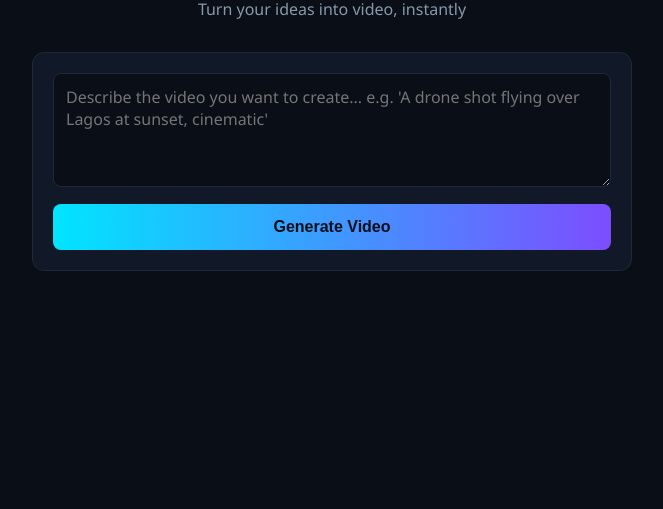
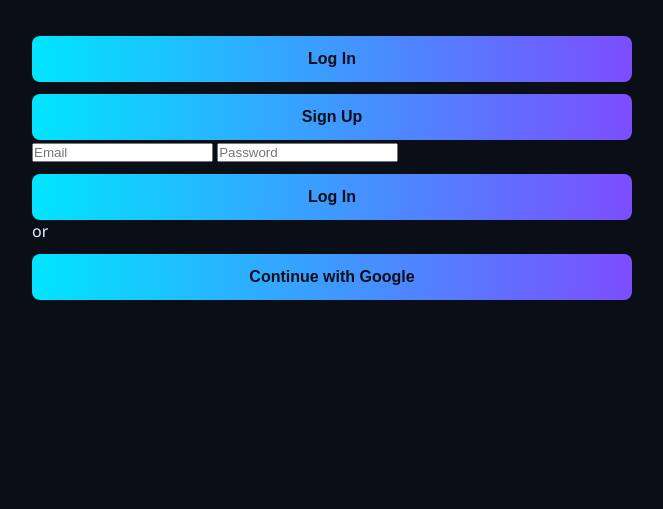
Before and after one commit to solomon9237/Asufilms, a plain HTML site: page docs/index.html in a window 1280 px wide. Shown: the part 291-800 px from the top of the page, without its empty margins (308-971 px from the left). Drawn offline with nearby package versions, Linux system fonts and the light colour scheme.

Commit message:
Add authentication UI to index.html

```diff
--- a/docs/index.html
+++ b/docs/index.html
@@ -4,6 +4,7 @@
   <meta charset="UTF-8" />
   <meta name="viewport" content="width=device-width, initial-scale=1.0" />
   <title>ASUfilms</title>
+  <script src="https://cdn.jsdelivr.net/npm/@supabase/supabase-js@2"></script>
   <link rel="stylesheet" href="style.css" />
 </head>
 <body>
@@ -14,6 +15,30 @@
     </header>
 
         <main>
+      <div id="authBox" class="auth-box">
+        <div class="auth-tabs">
+          <button id="tabLogin" class="auth-tab active">Log In</button>
+          <button id="tabSignup" class="auth-tab">Sign Up</button>
+        </div>
+
+        <input type="email" id="authEmail" placeholder="Email" />
+        <input type="password" id="authPassword" placeholder="Password" />
+
+        <button id="authSubmitBtn">Log In</button>
+
+        <div class="divider">or</div>
+
+        <button id="googleBtn" class="google-btn">Continue with Google</button>
+
+        <p id="authError" class="auth-error hidden"></p>
+      </div>
+
+      <div id="userBar" class="user-bar hidden">
+        <span id="userEmail"></span>
+        <button id="logoutBtn">Log out</button>
+      </div>
+
+      <div id="promptSection" class="hidden">
         <div class="prompt-box">
           <textarea
             id="promptInput"
@@ -36,7 +61,9 @@
         <div id="errorBox" class="error-box hidden">
           <p id="errorText"></p>
         </div>
+      </div>
     </main>
+
   </div>
 
   <script src="script.js"></script>
```
Lines whose indentation alone changed are shown as unchanged.
